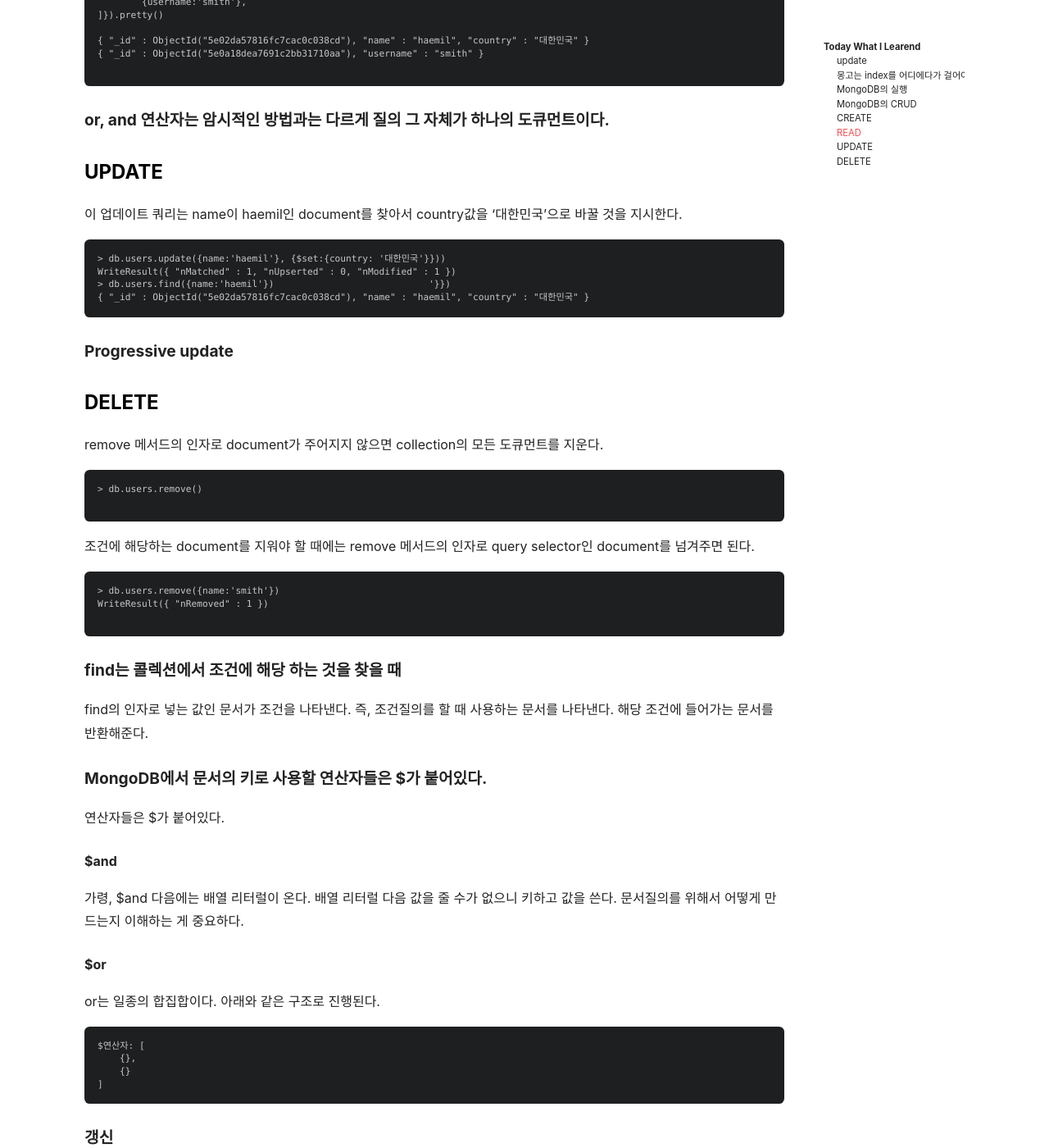
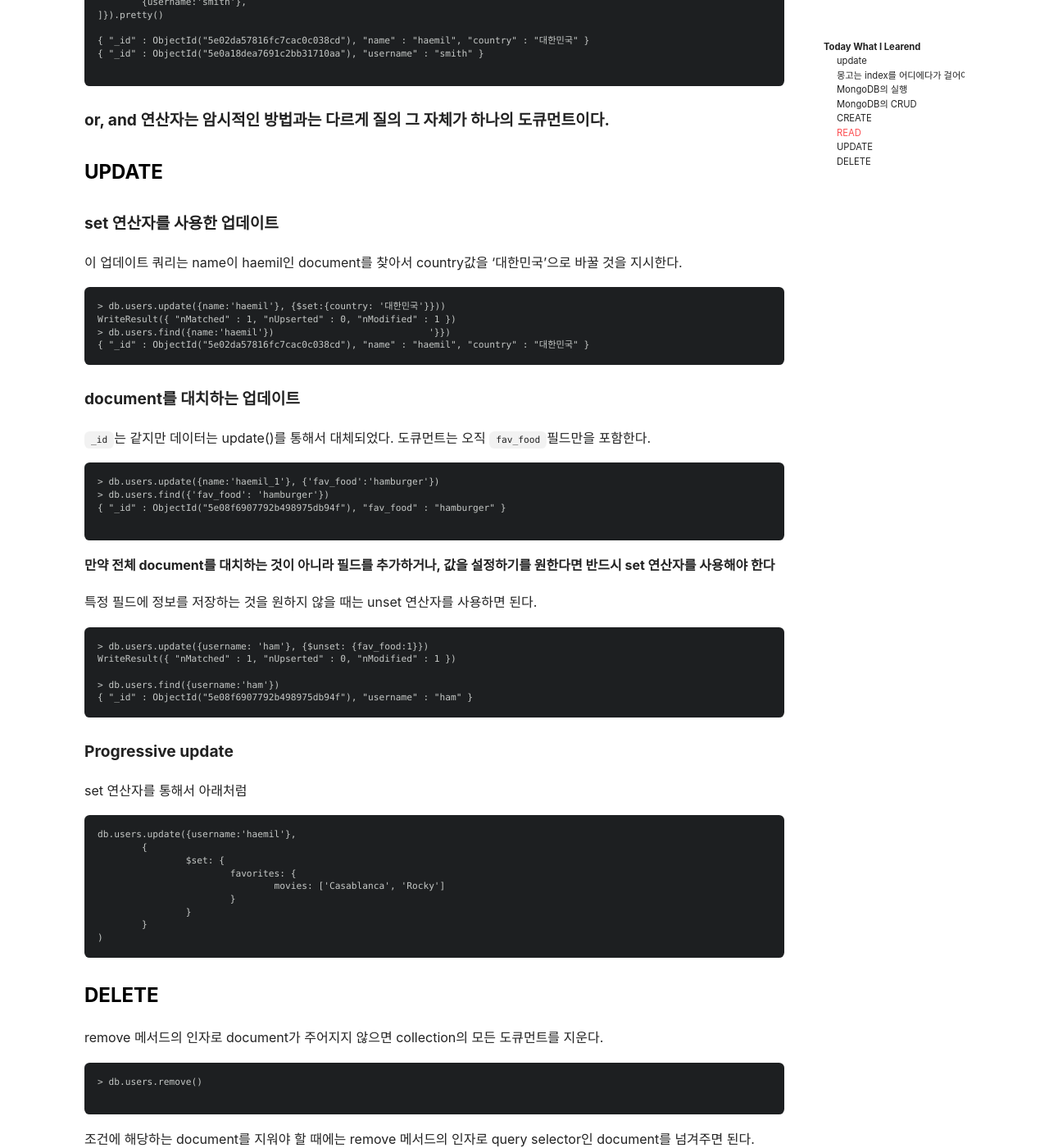
Before and after one commit to mchaemil/mchaemil.github.io, a Jekyll site: the page built from _posts/2019-12-26-DB-nosql-crud-create_index-explain.md, in a window 1280 px wide and 1400 px high, scrolled down 2725 px. Shown: the whole window at 82% size. Built offline with Jekyll 4.4.1, drawn with Linux system fonts in a browser that asks for light colours; nearby versions of some CDN libraries; comment, search, counter and statistics services are not loaded; some of the changed text lies outside the part shown.

Commit message:
update post

````diff
--- a/_posts/2019-12-26-DB-nosql-crud-create_index-explain.md
+++ b/_posts/2019-12-26-DB-nosql-crud-create_index-explain.md
@@ -133,6 +133,8 @@ db.users.find({ $or: [
 
 ### UPDATE
 
+#### set 연산자를 사용한 업데이트
+
 이 업데이트 쿼리는 name이 haemil인 document를 찾아서 country값을 '대한민국'으로 바꿀 것을 지시한다.
 
 ```
@@ -142,9 +144,46 @@ WriteResult({ "nMatched" : 1, "nUpserted" : 0, "nModified" : 1 })
 { "_id" : ObjectId("5e02da57816fc7cac0c038cd"), "name" : "haemil", "country" : "대한민국" }
 ```
 
+#### document를 대치하는 업데이트
+
+`_id`는 같지만 데이터는 update()를 통해서 대체되었다. 도큐먼트는 오직 `fav_food`필드만을 포함한다.
+
+```
+> db.users.update({name:'haemil_1'}, {'fav_food':'hamburger'})
+> db.users.find({'fav_food': 'hamburger'})
+{ "_id" : ObjectId("5e08f6907792b498975db94f"), "fav_food" : "hamburger" }
+
+```
+
+**만약 전체 document를 대치하는 것이 아니라 필드를 추가하거나, 값을 설정하기를 원한다면 반드시 set 연산자를 사용해야 한다**
+
+
+특정 필드에 정보를 저장하는 것을 원하지 않을 때는 unset 연산자를 사용하면 된다.
+
+```
+> db.users.update({username: 'ham'}, {$unset: {fav_food:1}})
+WriteResult({ "nMatched" : 1, "nUpserted" : 0, "nModified" : 1 })
+
+> db.users.find({username:'ham'})
+{ "_id" : ObjectId("5e08f6907792b498975db94f"), "username" : "ham" }
+```
+
+
 #### Progressive update
 
+set 연산자를 통해서 아래처럼
 
+```
+db.users.update({username:'haemil'},
+	{
+		$set: {
+			favorites: {
+				movies: ['Casablanca', 'Rocky']
+			}
+		}
+	}
+)
+```
 
 
 
@@ -166,6 +205,14 @@ remove 메서드의 인자로 document가 주어지지 않으면 collection의
 WriteResult({ "nRemoved" : 1 })
 
 ```
+
+#### 컬렉션을 지우고 싶을 떄는!!
+```
+db.users.drop()
+```
+
+
+
 
 
 #### find는 콜렉션에서 조건에 해당 하는 것을 찾을 때
@@ -384,11 +431,6 @@ remove 라는 fucntion을 사용한다.
 
 favorites.cities 를 없애고 싶다면!!!!! unset을 사용한다.
 
-
-#### 컬렉션을 지우고 싶을 떄는!!
-```
-db.users.drop()
-```
 
 
 
````
Also changed, not shown: _posts/2019-12-27-DB-nosql-document-oriented-data.md (+7 -5 lines), 1 other file.
